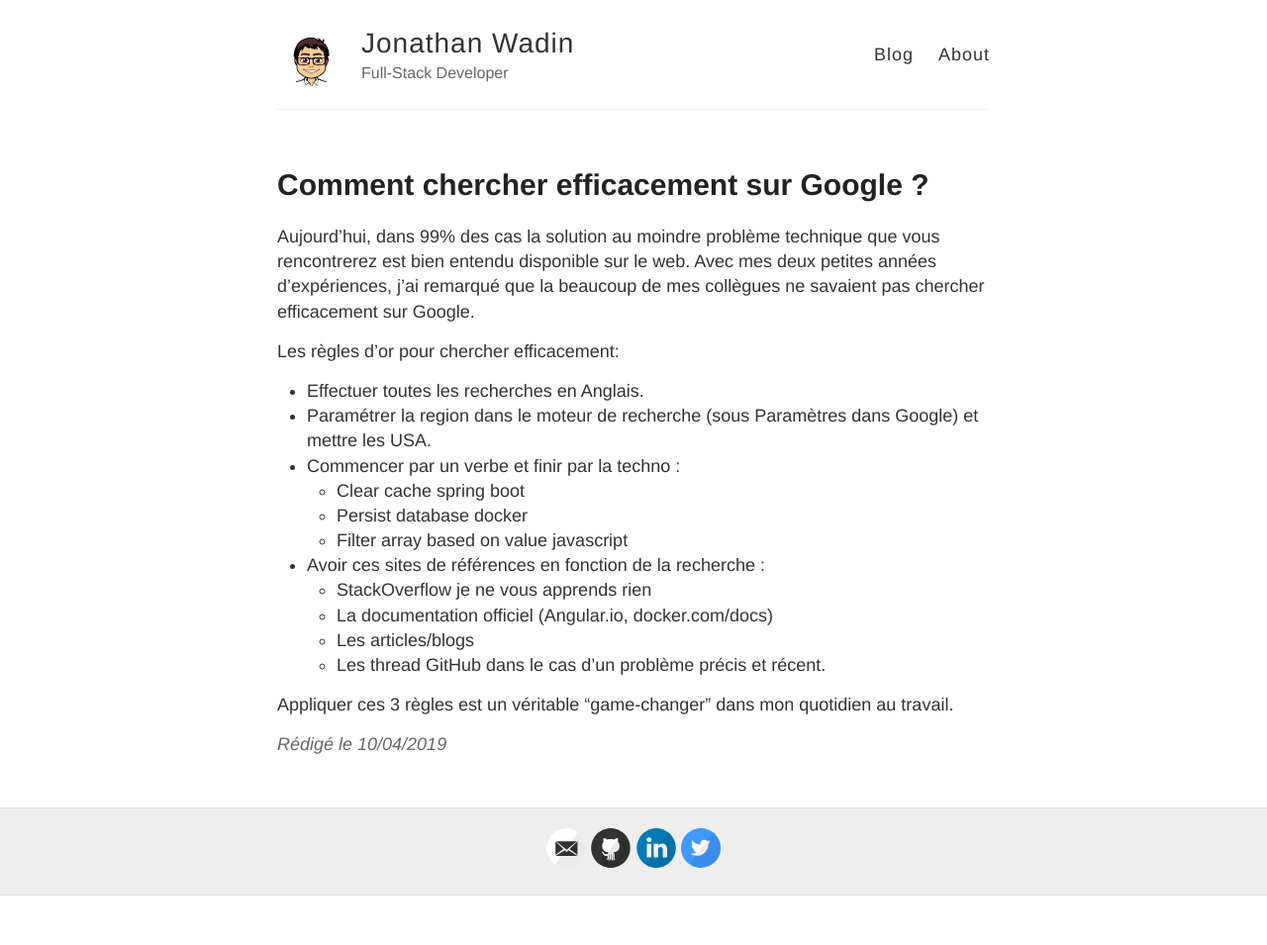
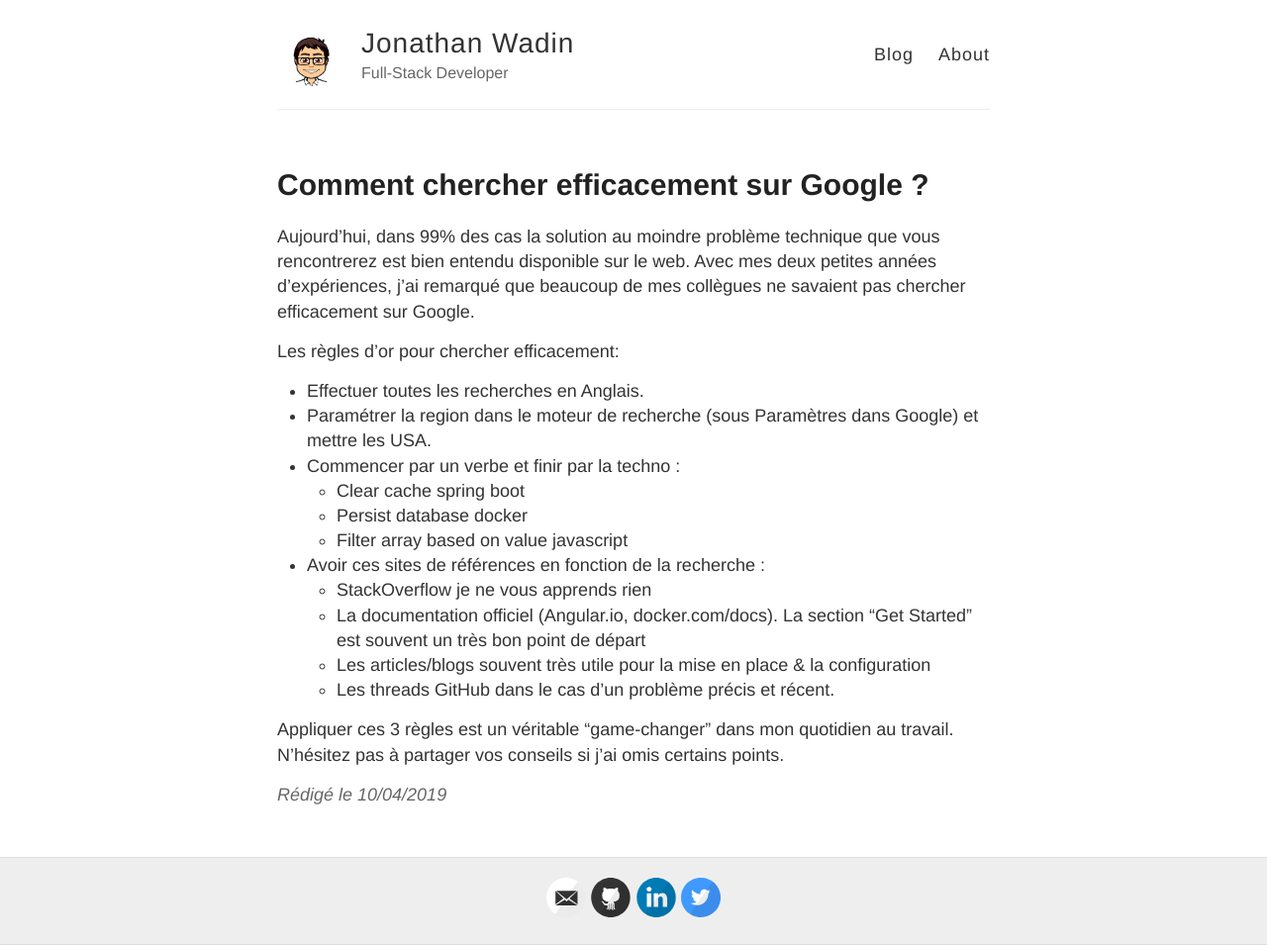
Before and after one commit to wadinj/wadinj.github.io, a Jekyll site: the page built from _posts/2019-4-10-comment-chercher-sur-google.md, in a window 1280 px wide. Shown: the whole page at 99% size. Built offline with Jekyll 4.4.1, drawn with Linux system fonts in a browser that asks for light colours; comment, search, counter and statistics services are not loaded; before the commit the page ends 905 px from its top, so only the background shows below that.

Commit message:
(fix) typo

```diff
--- a/_posts/2019-4-10-comment-chercher-sur-google.md
+++ b/_posts/2019-4-10-comment-chercher-sur-google.md
@@ -16,8 +16,9 @@ Les règles d'or pour chercher efficacement:
   - Filter array based on value javascript
 - Avoir ces sites de références en fonction de la recherche :
   - StackOverflow je ne vous apprends rien
-  - La documentation officiel (Angular.io, docker.com/docs)
-  - Les articles/blogs
-  - Les thread GitHub dans le cas d'un problème précis et récent.
+  - La documentation officiel (Angular.io, docker.com/docs). La section "Get Started" est souvent un très bon point de départ
+  - Les articles/blogs souvent très utile pour la mise en place & la configuration
+  - Les threads GitHub dans le cas d'un problème précis et récent.
 
 Appliquer ces 3 règles est un véritable "game-changer" dans mon quotidien au travail.
+N'hésitez pas à partager vos conseils si j'ai omis certains points.
```
Also changed, not shown: other parts of _posts/2019-4-10-comment-chercher-sur-google.md (+1 -1 lines).
